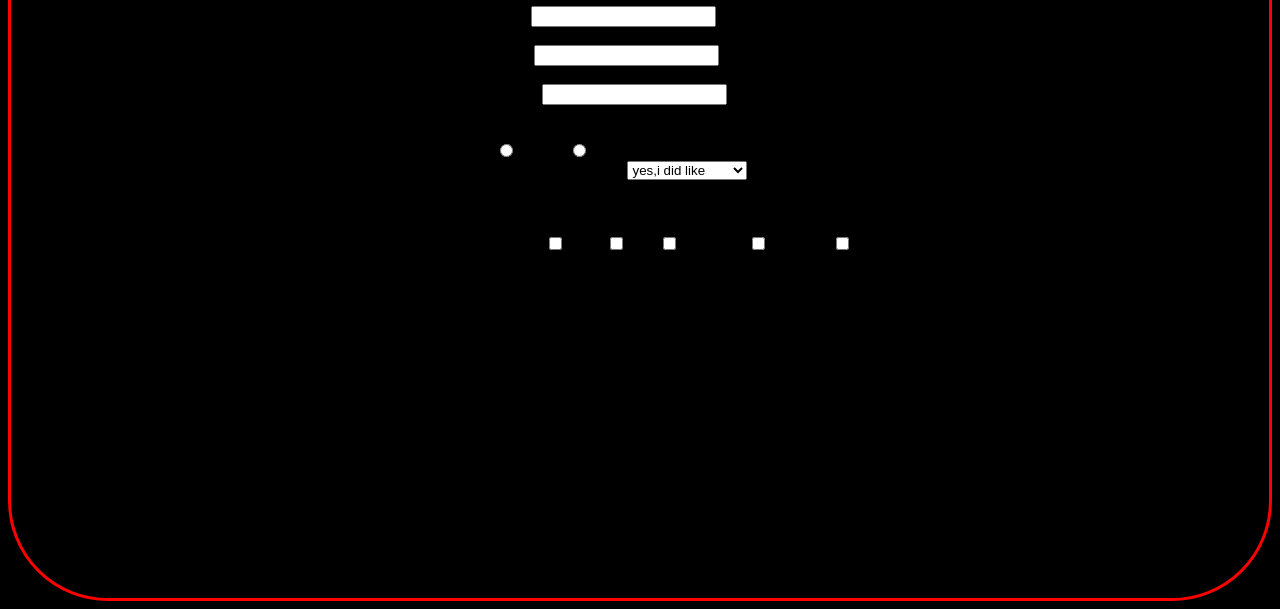
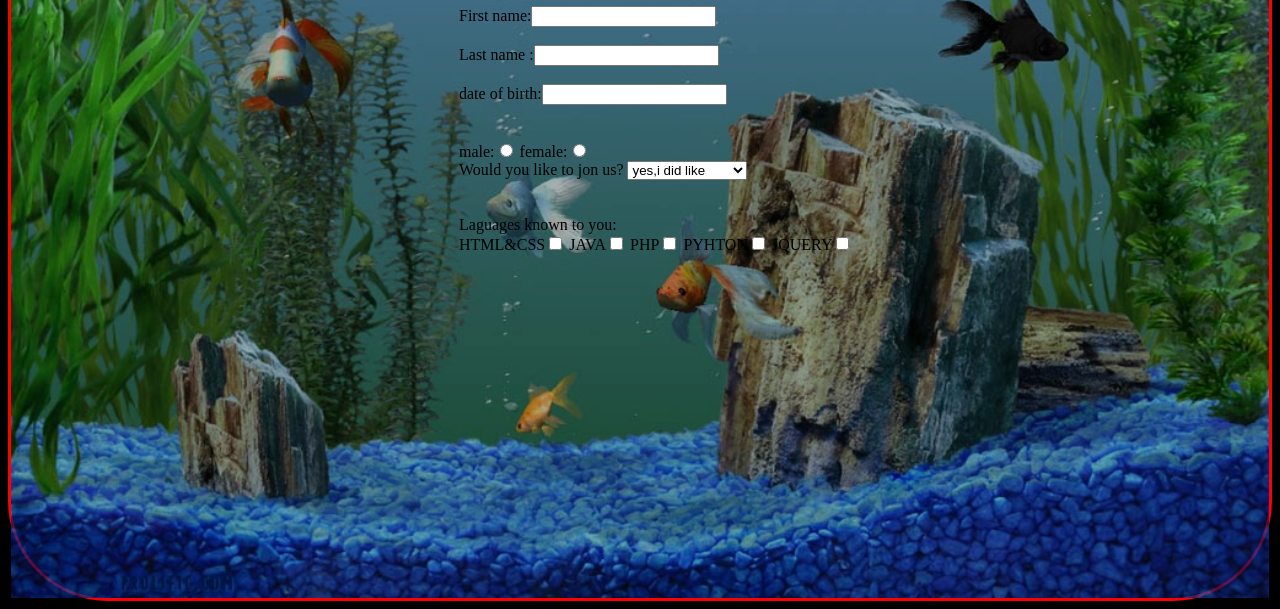
Before and after one commit to sreelekha1998/sreelekha1998.github.io, a plain HTML site: page siri.html in a window 1280 px wide. Shown: the part 191-800 px from the top of the page. Drawn offline with Linux system fonts and the light colour scheme.

Commit message:
Update siri.html

```diff
--- a/siri.html
+++ b/siri.html
@@ -19,7 +19,7 @@ body:before{
     left: 0;
     right: 0;
     z-index: 1;
-    background-image: url('colours.webp');
+    background-image: url('image4.jpg');
 	background-size:100% 100%;
    opacity: .69;
    color:white;
```
